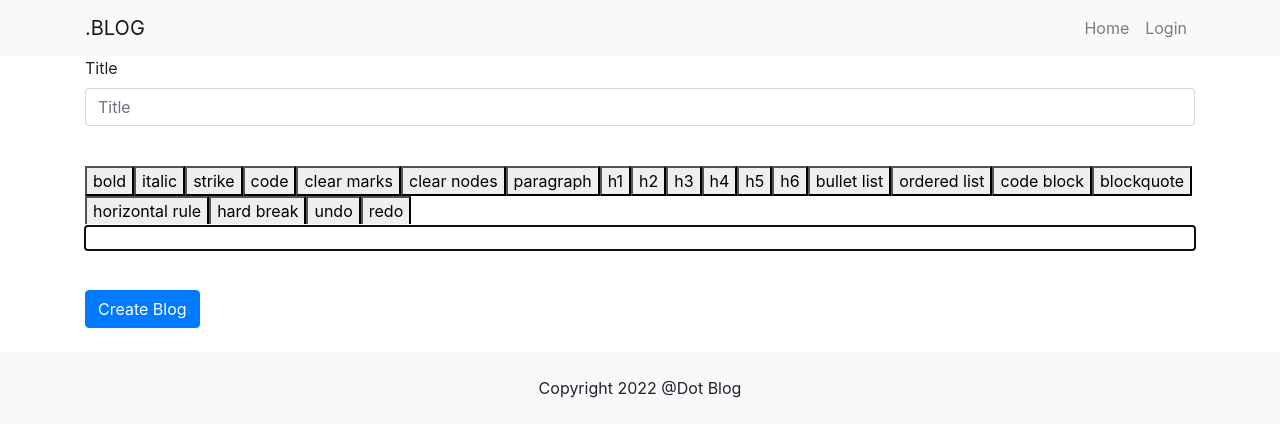
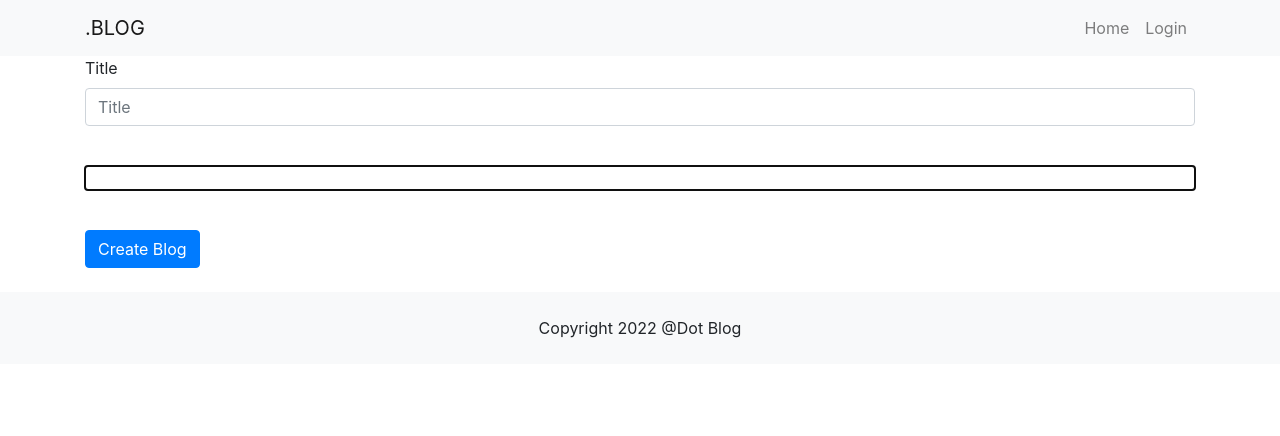
Before and after one commit to hansiyu1002/react-springboot-blog, a React app in the folder frontend/: page /new_blog in a window 1280 px wide. Shown: the top 436 px of the page. Built offline with nearby package versions, Linux system fonts and the light colour scheme.

Commit message:
Bug: with MenuBar component

```diff
--- a/frontend/src/pages/EditBlog.js
+++ b/frontend/src/pages/EditBlog.js
@@ -58,7 +58,6 @@ function EditBlog() {
                 <br/>
 
                 <div>
-                    <MenuBar editor={editor} />
                     <EditorContent editor={editor} />
                 </div>
 
--- a/frontend/src/pages/NewBlog.js
+++ b/frontend/src/pages/NewBlog.js
@@ -49,7 +49,6 @@ function NewBlog() {
                 <br/>
 
                 <div>
-                    <MenuBar editor={editor} />
                     <EditorContent editor={editor} />
                 </div>
 
```
